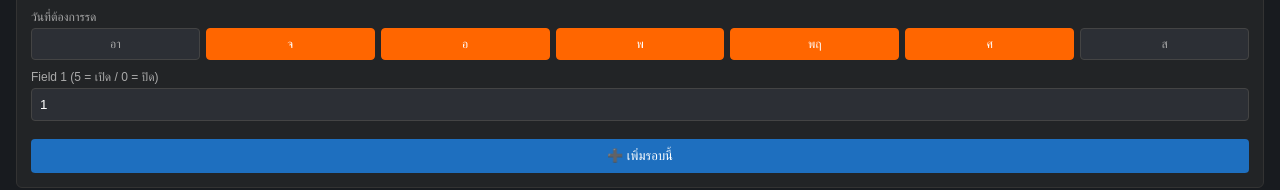
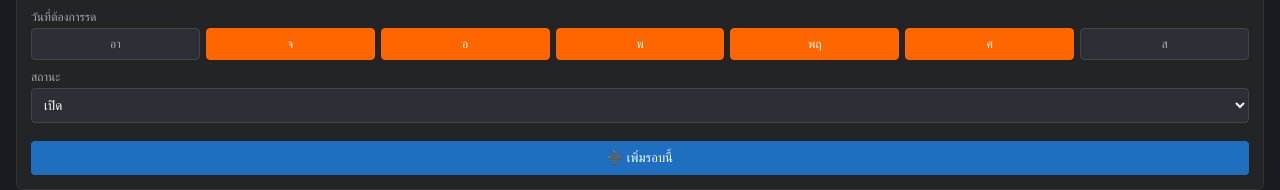
Before and after one commit to tanadol0401/time, a plain HTML site: page index.html in a window 1280 px wide. Shown: the part 337-527 px from the top of the page. Drawn offline with Linux system fonts and the light colour scheme.

Commit message:
Update index.html

```diff
--- a/index.html
+++ b/index.html
@@ -162,8 +162,11 @@
       <div class="day-btn" data-day="6" onclick="toggleDay(this)">ส</div>
     </div>
 
-    <label>Field 1 (5 = เปิด / 0 = ปิด)</label>
-    <input type="number" id="new-field1" value="1">
+    <label>สถานะ</label>
+    <select id="new-field1" style="width:100%;padding:8px;background:#2c2f35;border:1px solid #444;color:white;border-radius:4px;margin-bottom:10px;">
+      <option value="5">เปิด</option>
+      <option value="0">ปิด</option>
+    </select>
 
     <button class="btn-blue" onclick="addSchedule()">➕ เพิ่มรอบนี้</button>
   </div>
```
